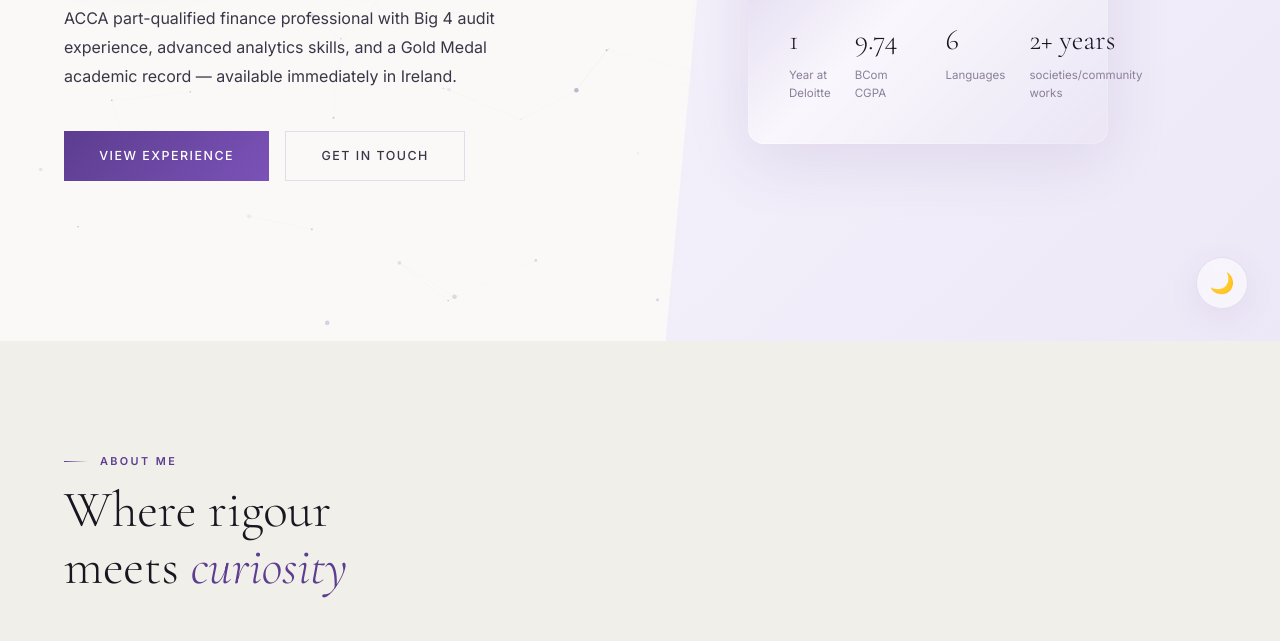
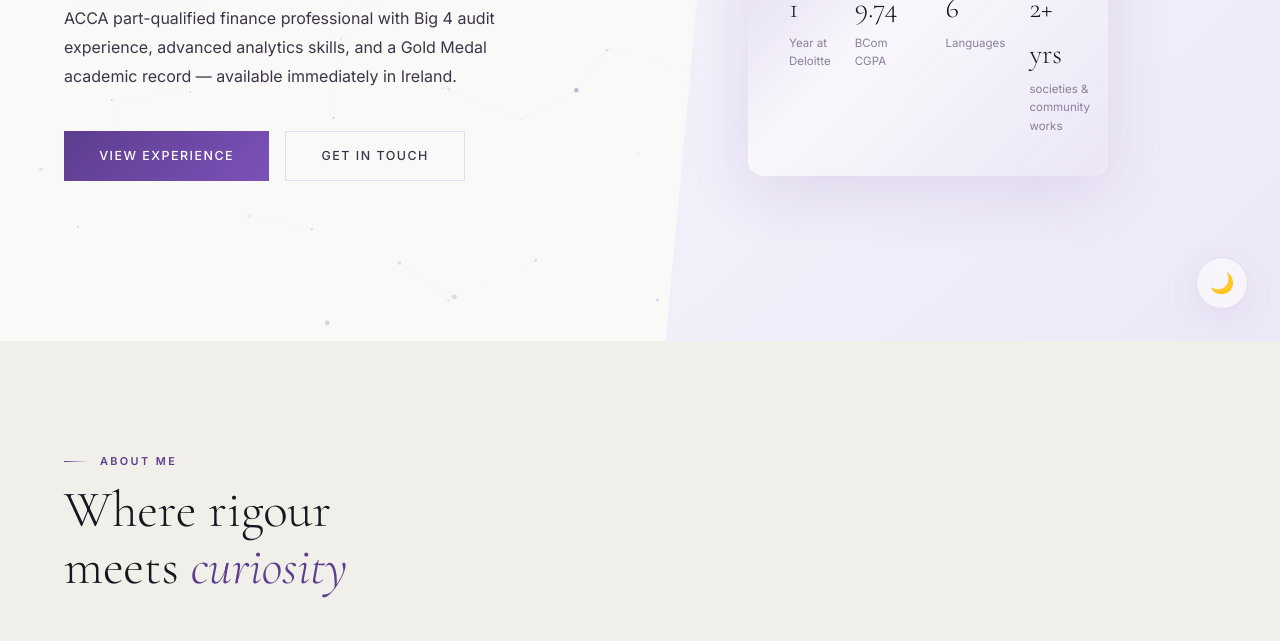
Before and after one commit to mesaira/Merina_portfolio, a plain HTML site: page index.html in a window 1280 px wide. Shown: the part 459-1100 px from the top of the page. Drawn offline with nearby package versions, Linux system fonts and the light colour scheme.

Commit message:
Update index.html

```diff
--- a/index.html
+++ b/index.html
@@ -1161,7 +1161,7 @@ footer {
       <hr class="hc-divider">
       <div class="hc-row">
         <div>
-          <div class="hc-mini-num">1</div>
+          <div class="hc-mini-num"> 1 </div>
           <div class="hc-mini-label">Year at Deloitte</div>
         </div>
         <div>
@@ -1175,8 +1175,8 @@ footer {
           <div class="hc-mini-label">Languages</div>
         </div>
           <div>
-          <div class="hc-mini-num">2+ years</div>
-          <div class="hc-mini-label">societies/community works</div>
+          <div class="hc-mini-num">2+ yrs</div>
+          <div class="hc-mini-label">societies & community works</div>
         </div>
       </div>
     </div>
```
